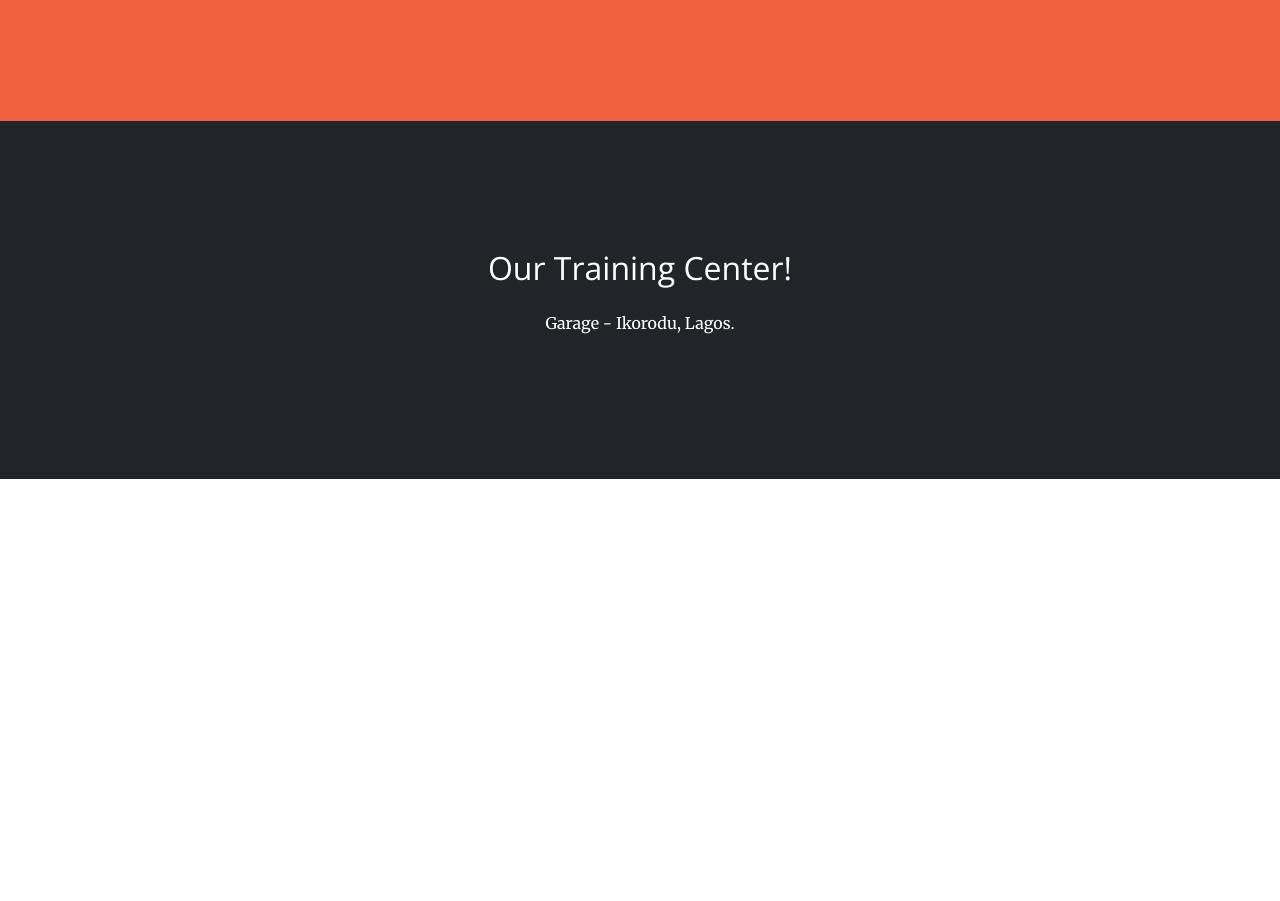
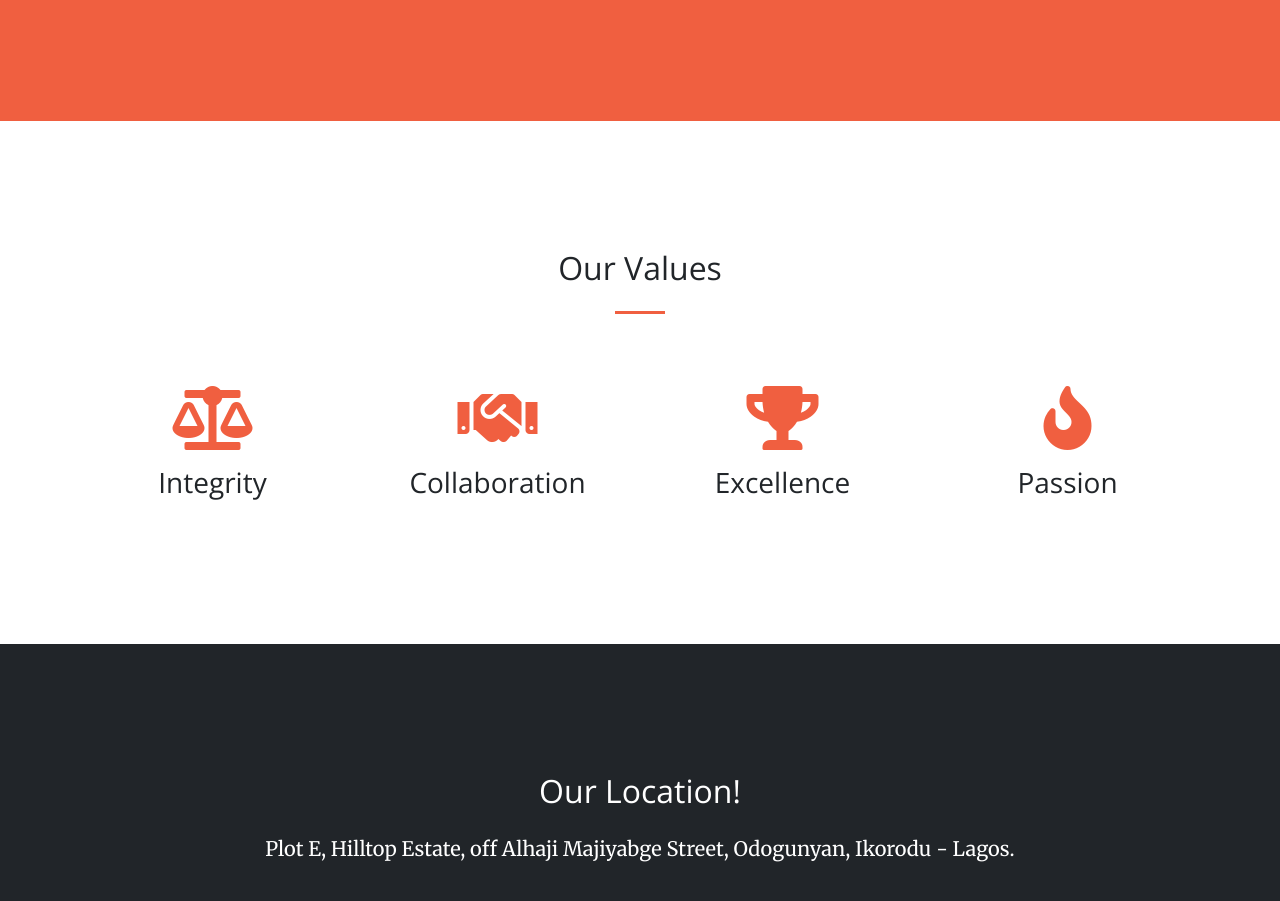
Before and after one commit to Shittu1/skilldive, a plain HTML site: page index.html in a window 1280 px wide. Shown: the part 3080-3981 px from the top of the page. Before the commit the page ends 3559 px from the top, so only its background shows below. Drawn offline with nearby package versions, Linux system fonts and the light colour scheme.

Commit message:
add values section

```diff
--- a/index.html
+++ b/index.html
@@ -278,11 +278,50 @@
         </div>
     </section>
 
+    <section id="services">
+        <div class="container">
+            <div class="row">
+                <div class="col-lg-12 text-center">
+                    <h2 class="section-heading">Our Values</h2>
+                    <hr class="my-4">
+                </div>
+            </div>
+        </div>
+        <div class="container">
+            <div class="row">
+                <div class="col-lg-3 col-md-6 text-center">
+                    <div class="service-box mt-5 mx-auto">
+                        <i class="fas fa-4x fa-balance-scale text-primary mb-3 sr-icon-3"></i>
+                        <h3 class="mb-3">Integrity</h3>
+                    </div>
+                </div>
+                <div class="col-lg-3 col-md-6 text-center">
+                    <div class="service-box mt-5 mx-auto">
+                        <i id="valuesIcon" class="fas fa-4x fa-handshake text-primary mb-3 sr-icon-3"></i>
+                        <h3 class="mb-3">Collaboration</h3>
+                    </div>
+                </div>
+                <div class="col-lg-3 col-md-6 text-center">
+                    <div class="service-box mt-5 mx-auto">
+                        <i class="fas fa-4x fa-trophy text-primary mb-3 sr-icon-2"></i>
+                        <h3 class="mb-3">Excellence</h3>
+                    </div>
+                </div>
+                <div class="col-lg-3 col-md-6 text-center">
+                    <div class="service-box mt-5 mx-auto">
+                        <i class="fas fa-4x fa-fire text-primary mb-3 sr-icon-4"></i>
+                        <h3 class="mb-3">Passion</h3>
+                    </div>
+                </div>
+            </div>
+        </div>
+    </section>
+
     <section class="bg-dark text-white" id="Register">
             <div class="container text-center">
-                <h2 class="mb-4">Our Training Center!</h2>
-                <blockquote>
-                    Garage - Ikorodu, Lagos.
+                <h2 class="mb-4">Our Location!</h2>
+                <blockquote  class="blockquote">
+                    Plot E, Hilltop Estate, off Alhaji Majiyabge Street, Odogunyan, Ikorodu - Lagos.
                 </blockquote>
             </div>
         </section>
```
Also changed, not shown: css/creative.min.css.
